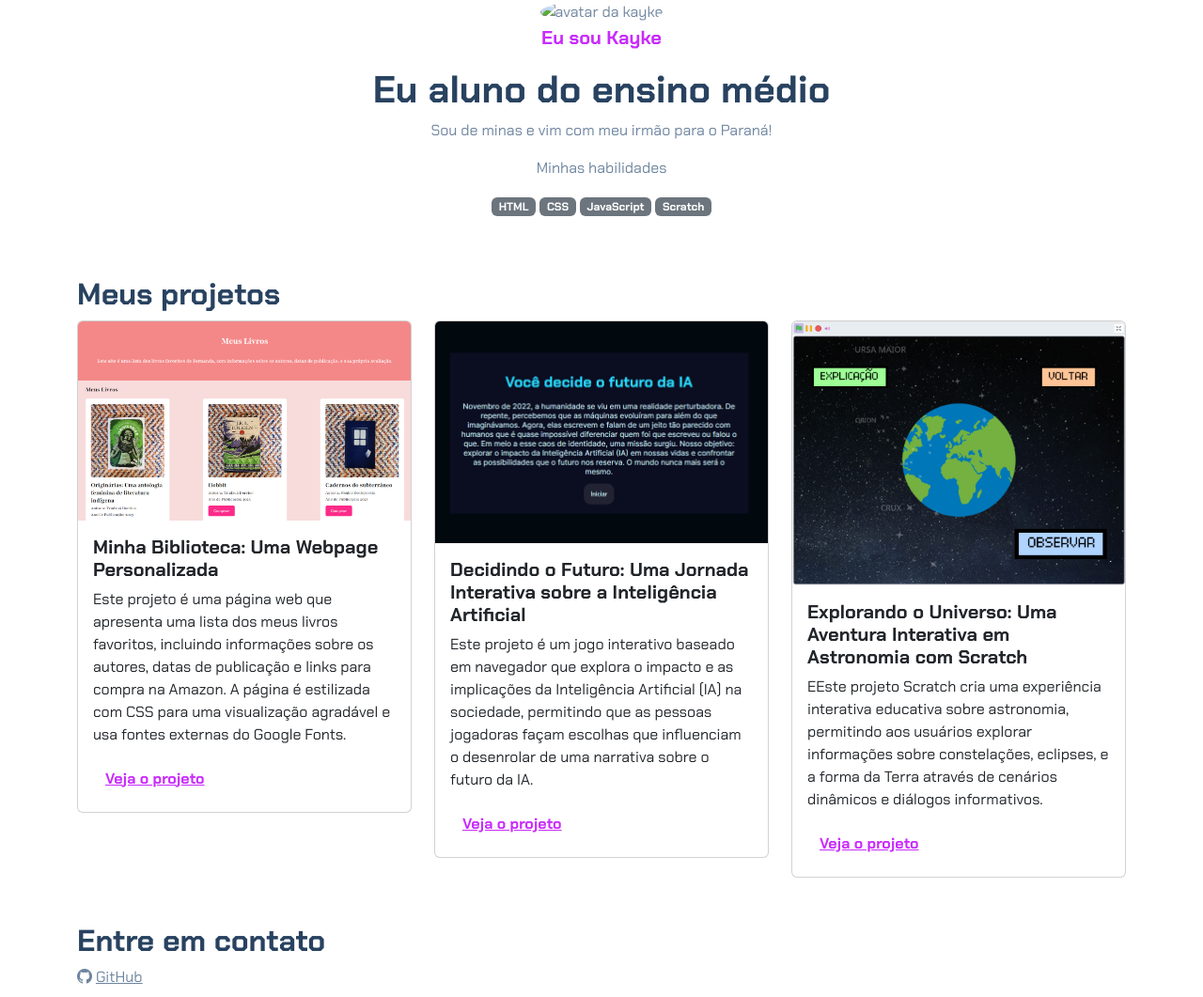
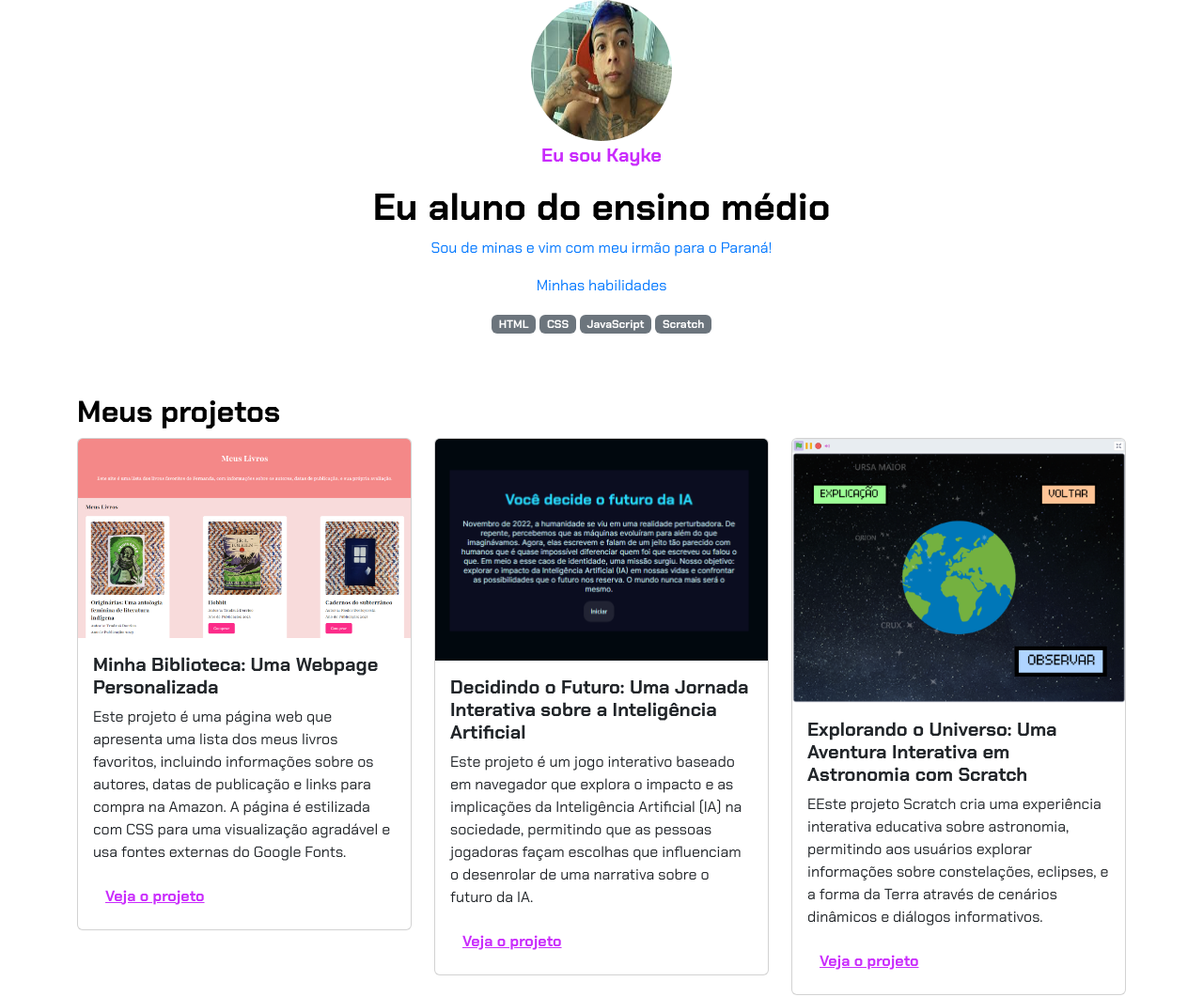
Before and after one commit to caik200803/portf-lio, a plain HTML site: page index.html in a window 1280 px wide. Shown: the top 1061 px of the page at 94% size. Drawn offline with nearby package versions, Linux system fonts and the light colour scheme.

Commit message:
Add files via upload

```diff
--- a/index.html
+++ b/index.html
@@ -12,7 +12,7 @@
 
 <body>
     <header class="container text-center">
-        <img src="img/kayke.png" alt="avatar da kayke" class="rounded-circle" width="150" height="150"
+        <img src="img/kayke.png.jpeg" alt=" avatar da kayke" class="rounded-circle" width="150" height="150"
             srcset="">
         <p class="lead">Eu sou Kayke</p>
         <h1>Eu aluno do ensino médio</h1>
@@ -208,7 +208,7 @@
             <i class="bi bi-github"></i>
             <a href="https://github.com/femascheti">GitHub</a>
         </div>
-        <p class="my-5 text-center">© Copyright 2024. Produzido por Kayke Araujo</p>
+        <p class="my-5 text-center">© Copyright 2024. Produzido por  Kayke Araujo</p>
     </footer>
 
     <script src="https://cdn.jsdelivr.net/npm/bootstrap@5.3.2/dist/js/bootstrap.bundle.min.js"></script>
--- a/style.css
+++ b/style.css
@@ -1,8 +1,8 @@
 @import url('https://fonts.googleapis.com/css2?family=Chakra+Petch:ital,wght@0,300;0,400;0,500;0,600;0,700;1,300;1,400;1,500;1,600;1,700&display=swap');
 
 :root {
-    --cor-principal: #6E859F;
-    --cor-secundaria: #284260;
+    --cor-principal: #0077ff;
+    --cor-secundaria: #000000;
     --cor-destaque: #C92BFC;
 }
 
```
